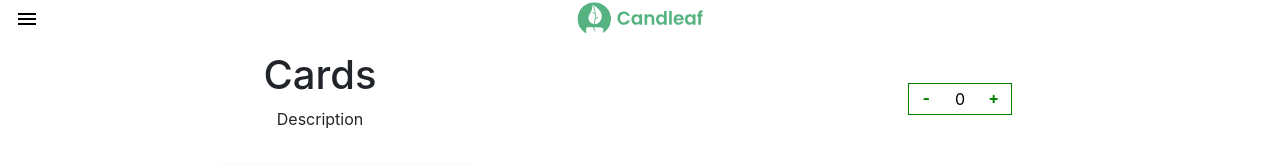
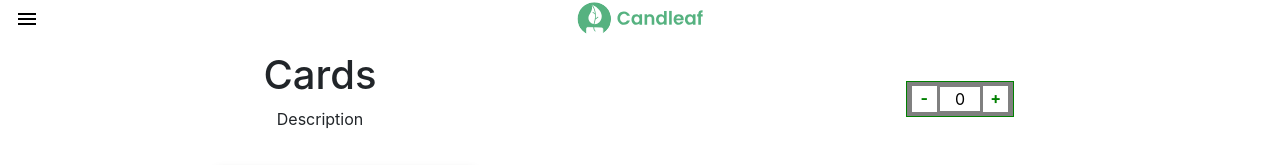
Before and after one commit to shuhia/e-commerce-kit, a React (Create React App) app: page /components in a window 1280 px wide. Shown: the part 237-402 px from the top of the page. Built offline with nearby package versions, Linux system fonts and the light colour scheme; grey boxes are pictures that could not be loaded.

Commit message:
remove page checkout

```diff
--- a/src/App.js
+++ b/src/App.js
@@ -8,7 +8,6 @@ import Cart from "./pages/Cart";
 import Home from "./pages/Home";
 import About from "./pages/About";
 import Product from "./pages/Product";
-import Checkout from "./pages/Checkout";
 import Components from "./pages/Components";
 import Discover from "./pages/Discover";
 import Details from "./pages/Details";
--- a/src/components/business/quantity.module.css
+++ b/src/components/business/quantity.module.css
@@ -9,13 +9,14 @@
   text-align: center;
   border: 1px solid green;
   padding: 2px 5px;
+  background-color: grey;
 }
 
 .value {
   display: inline;
   max-width: 4ch;
   padding: 0 5px;
-  margin: 1px;
+  margin: 3px;
   text-align: center;
   border: none;
 }
--- a/src/pages/Checkout.js
+++ /dev/null
@@ -1,7 +0,0 @@
-import React from "react";
-
-function Checkout() {
-  return <></>;
-}
-
-export default Checkout;
```
